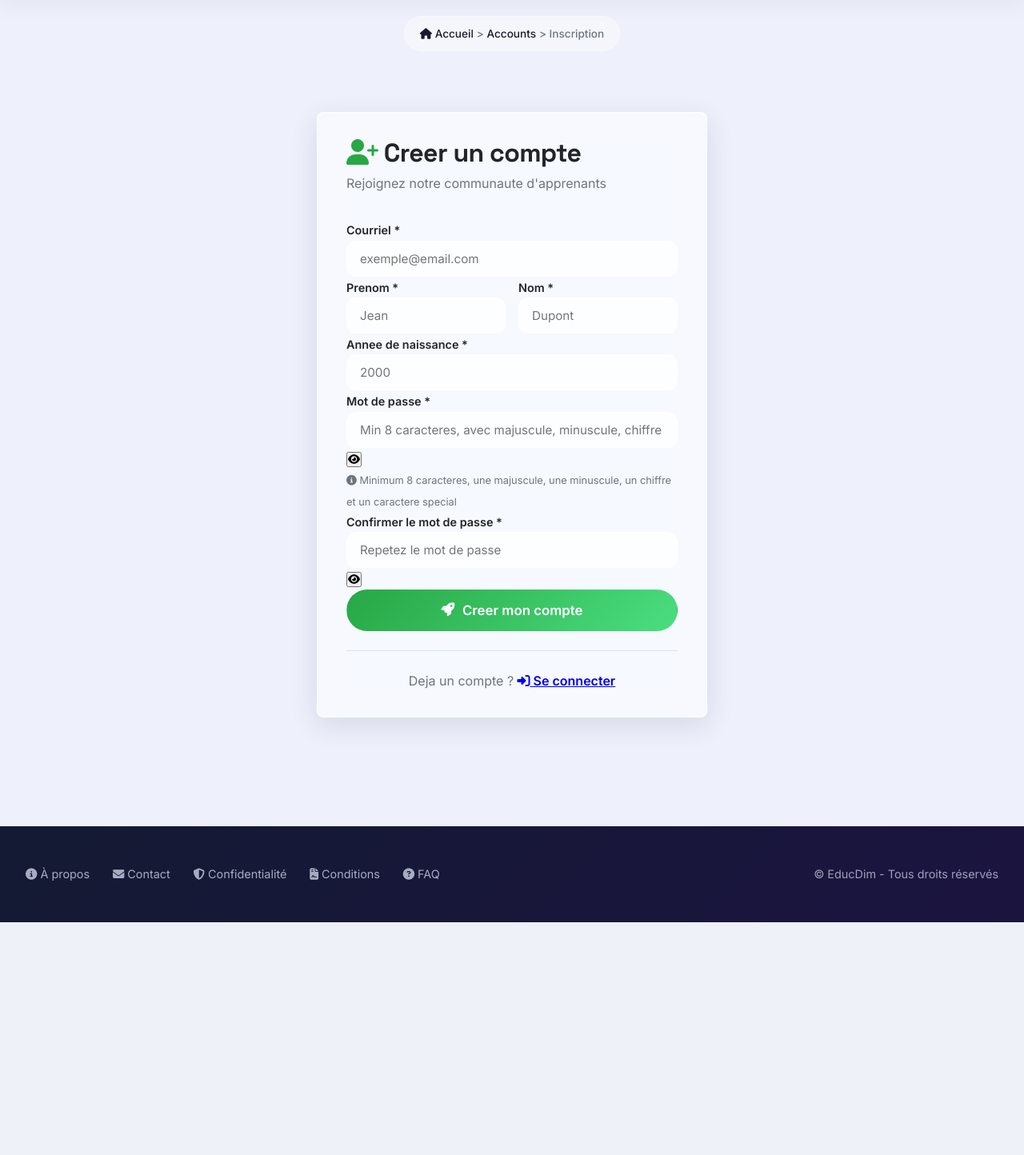
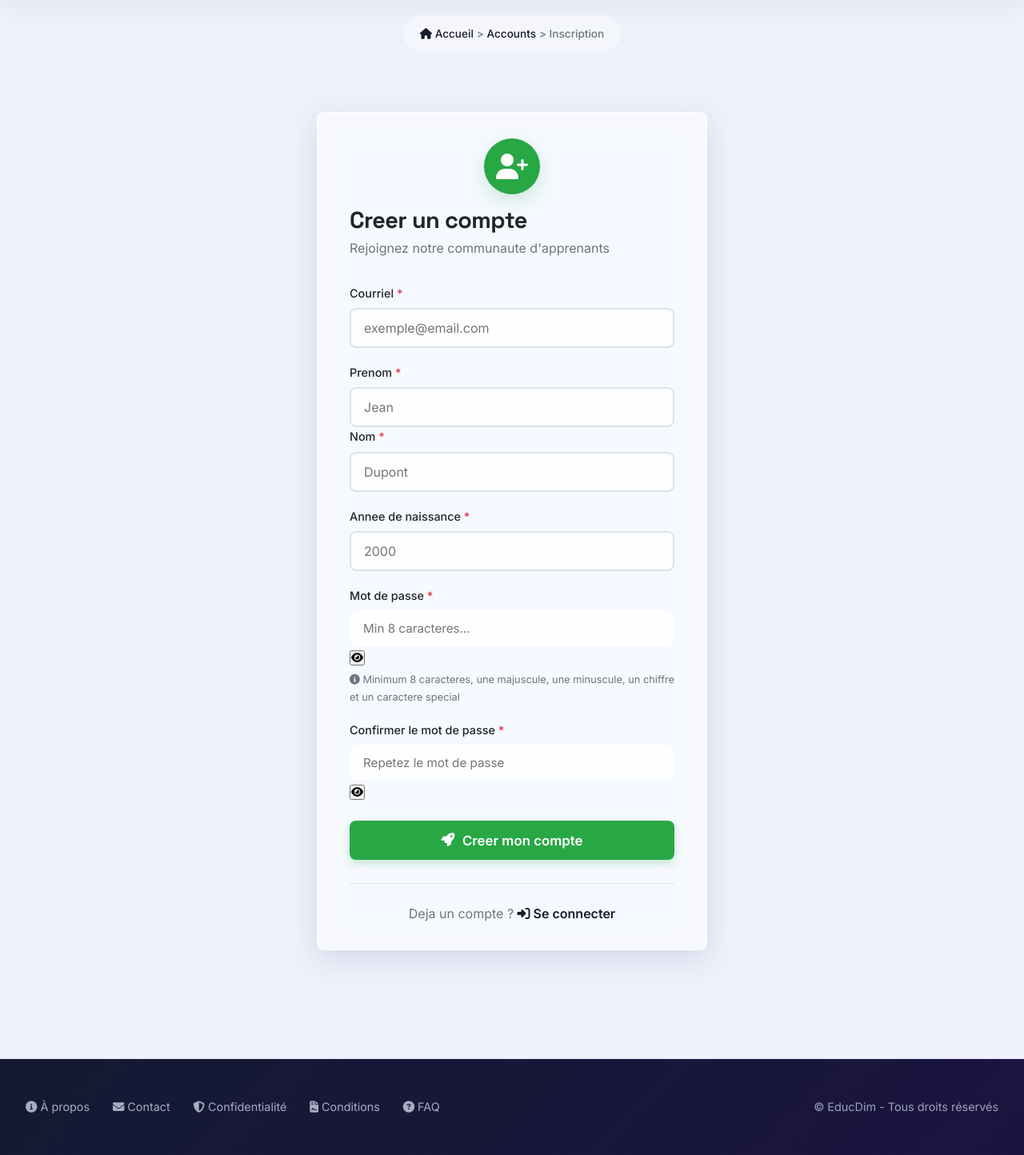
Before and after one commit to marcusblai32-ctrl/educdim, a Django app: page /fr/accounts/inscription/ in a window 1280 px wide. Shown: the part 71-1515 px from the top of the page at 80% size. Before the commit the page ends 1224 px from the top, so only its background shows below. Run offline with Django 5.2, Linux system fonts and the light colour scheme; data comes from the database, SQL or seed files in the repository; data that the repository does not hold is empty.

Commit message:
Update signup.html

```diff
--- a/templates/accounts/signup.html
+++ b/templates/accounts/signup.html
@@ -13,23 +13,33 @@
     .password-field input[type="password"],
     .password-field input[type="text"] {
         width: 100%;
-        padding: 0.7rem 3rem 0.7rem 1rem;
-        border: 1px solid var(--border, #dee2e6);
-        border-radius: var(--radius, 4px);
+        padding: 0.7rem 3.2rem 0.7rem 1rem;
+        border: 2px solid var(--border, #dee2e6);
+        border-radius: var(--radius, 8px);
         font-size: 1rem;
-        transition: border-color 0.3s;
+        transition: all 0.3s cubic-bezier(0.4, 0, 0.2, 1);
         box-sizing: border-box;
+        background: var(--white, #ffffff);
+        color: var(--text, #212529);
+        height: 50px;
+        font-family: inherit;
     }
 
     .password-field input:focus {
         border-color: var(--primary, #1a1a2e);
         outline: none;
-        box-shadow: 0 0 0 3px rgba(26, 26, 46, 0.1);
+        box-shadow: 0 0 0 4px rgba(26, 26, 46, 0.08), 0 2px 8px rgba(0,0,0,0.05);
+        transform: translateY(-1px);
+    }
+
+    .password-field input::placeholder {
+        color: var(--text-muted, #6c757d);
+        opacity: 0.7;
     }
 
     .toggle-password {
         position: absolute;
-        right: 12px;
+        right: 14px;
         top: 50%;
         transform: translateY(-50%);
         background: none;
@@ -37,81 +47,208 @@
         cursor: pointer;
         color: var(--text-muted, #6c757d);
         font-size: 1.1rem;
-        padding: 5px 8px;
-        transition: color 0.3s;
+        padding: 8px;
+        transition: all 0.3s ease;
         z-index: 2;
-        border-radius: 4px;
+        border-radius: 50%;
+        line-height: 1;
+        display: flex;
+        align-items: center;
+        justify-content: center;
+        width: 38px;
+        height: 38px;
     }
 
     .toggle-password:hover {
         color: var(--primary, #1a1a2e);
-        background: rgba(26, 26, 46, 0.05);
+        background: rgba(26, 26, 46, 0.06);
+        transform: translateY(-50%) scale(1.05);
+    }
+
+    .toggle-password:active {
+        transform: translateY(-50%) scale(0.92);
     }
 
     .toggle-password:focus {
         outline: none;
-        box-shadow: 0 0 0 2px rgba(26, 26, 46, 0.2);
+        box-shadow: 0 0 0 3px rgba(26, 26, 46, 0.12);
+    }
+
+    .toggle-password i {
+        font-size: 1.2rem;
+        transition: transform 0.3s ease;
+        pointer-events: none;
+    }
+
+    .toggle-password.visible i {
+        color: var(--primary, #1a1a2e);
+    }
+
+    .auth-container .card {
+        animation: slideUp 0.5s ease-out;
+    }
+
+    @keyframes slideUp {
+        from {
+            opacity: 0;
+            transform: translateY(30px);
+        }
+        to {
+            opacity: 1;
+            transform: translateY(0);
+        }
+    }
+
+    /* Form row responsive */
+    .form-row {
+        display: grid;
+        grid-template-columns: 1fr 1fr;
+        gap: 1rem;
+    }
+
+    @media (max-width: 600px) {
+        .form-row {
+            grid-template-columns: 1fr;
+        }
+    }
+
+    @media (max-width: 480px) {
+        .password-field input {
+            height: 44px;
+            font-size: 0.95rem;
+            padding: 0.6rem 2.8rem 0.6rem 0.8rem;
+        }
+        .toggle-password {
+            width: 34px;
+            height: 34px;
+            right: 10px;
+            font-size: 1rem;
+        }
+        .toggle-password i {
+            font-size: 1rem;
+        }
+        .auth-container .card {
+            padding: 1.5rem !important;
+        }
+    }
+
+    [data-bs-theme="dark"] .password-field input {
+        background: var(--dark, #2d2d2d);
+        border-color: var(--border, #444);
+        color: var(--text, #e0e0e0);
+    }
+
+    [data-bs-theme="dark"] .password-field input:focus {
+        border-color: var(--primary, #1a1a2e);
+        box-shadow: 0 0 0 4px rgba(26, 26, 46, 0.15);
+    }
+
+    [data-bs-theme="dark"] .toggle-password:hover {
+        background: rgba(255,255,255,0.06);
     }
 </style>
 {% endblock %}
 
 {% block content %}
 <div class="auth-container">
-  <div class="card">
+  <div class="card" style="max-width:500px; margin:0 auto; padding:2rem 2.5rem;">
     <div class="text-center" style="margin-bottom:2rem;">
-      <h1 style="font-size:2rem; font-weight:800;"><i class="fas fa-user-plus" style="color:var(--success);"></i> {% trans "Creer un compte" %}</h1>
-      <p style="color:var(--text-muted);">{% trans "Rejoignez notre communaute d'apprenants" %}</p>
+      <div style="width:70px; height:70px; border-radius:50%; background:var(--success); display:flex; align-items:center; justify-content:center; margin:0 auto 1rem; box-shadow:0 8px 24px rgba(40,167,69,0.2);">
+        <i class="fas fa-user-plus" style="color:#fff; font-size:2rem;"></i>
+      </div>
+      <h1 style="font-size:1.8rem; font-weight:700; margin:0;">{% trans "Creer un compte" %}</h1>
+      <p style="color:var(--text-muted); margin-top:0.3rem;">{% trans "Rejoignez notre communaute d'apprenants" %}</p>
     </div>
+
     <form method="post">
       {% csrf_token %}
       {{ form.non_field_errors }}
-      <div class="form-group">
-        <label for="id_email">{% trans "Email" %} <span class="required-star">*</span></label>
-        <input type="email" name="email" id="id_email" class="form-control" placeholder="exemple@email.com" required value="{{ form.email.value|default:'' }}">
+
+      <div class="form-group" style="margin-bottom:1.2rem;">
+        <label for="id_email" style="display:block; margin-bottom:0.4rem; font-weight:500; font-size:0.9rem;">
+          {% trans "Email" %} <span style="color:var(--danger);">*</span>
+        </label>
+        <input type="email" name="email" id="id_email" class="form-control"
+               style="width:100%; padding:0.7rem 1rem; border:2px solid var(--border, #dee2e6); border-radius:var(--radius,8px); font-size:1rem; transition:all 0.3s; box-sizing:border-box; height:50px;"
+               placeholder="exemple@email.com" required value="{{ form.email.value|default:'' }}">
         {{ form.email.errors }}
       </div>
-      <div class="form-row" style="display:grid; grid-template-columns:1fr 1fr; gap:1rem;">
+
+      <div class="form-row" style="margin-bottom:1.2rem;">
         <div class="form-group">
-          <label for="id_first_name">{% trans "Prenom" %} <span class="required-star">*</span></label>
-          <input type="text" name="first_name" id="id_first_name" class="form-control" placeholder="Jean" required value="{{ form.first_name.value|default:'' }}">
+          <label for="id_first_name" style="display:block; margin-bottom:0.4rem; font-weight:500; font-size:0.9rem;">
+            {% trans "Prenom" %} <span style="color:var(--danger);">*</span>
+          </label>
+          <input type="text" name="first_name" id="id_first_name" class="form-control"
+                 style="width:100%; padding:0.7rem 1rem; border:2px solid var(--border, #dee2e6); border-radius:var(--radius,8px); font-size:1rem; transition:all 0.3s; box-sizing:border-box; height:50px;"
+                 placeholder="Jean" required value="{{ form.first_name.value|default:'' }}">
           {{ form.first_name.errors }}
         </div>
         <div class="form-group">
-          <label for="id_last_name">{% trans "Nom" %} <span class="required-star">*</span></label>
-          <input type="text" name="last_name" id="id_last_name" class="form-control" placeholder="Dupont" required value="{{ form.last_name.value|default:'' }}">
+          <label for="id_last_name" style="display:block; margin-bottom:0.4rem; font-weight:500; font-size:0.9rem;">
+            {% trans "Nom" %} <span style="color:var(--danger);">*</span>
+          </label>
+          <input type="text" name="last_name" id="id_last_name" class="form-control"
+                 style="width:100%; padding:0.7rem 1rem; border:2px solid var(--border, #dee2e6); border-radius:var(--radius,8px); font-size:1rem; transition:all 0.3s; box-sizing:border-box; height:50px;"
+                 placeholder="Dupont" required value="{{ form.last_name.value|default:'' }}">
           {{ form.last_name.errors }}
         </div>
       </div>
-      <div class="form-group">
-        <label for="id_birth_year">{% trans "Annee de naissance" %} <span class="required-star">*</span></label>
-        <input type="number" name="birth_year" id="id_birth_year" class="form-control" placeholder="2000" min="1900" max="2026" required value="{{ form.birth_year.value|default:'' }}">
+
+      <div class="form-group" style="margin-bottom:1.2rem;">
+        <label for="id_birth_year" style="display:block; margin-bottom:0.4rem; font-weight:500; font-size:0.9rem;">
+          {% trans "Annee de naissance" %} <span style="color:var(--danger);">*</span>
+        </label>
+        <input type="number" name="birth_year" id="id_birth_year" class="form-control"
+               style="width:100%; padding:0.7rem 1rem; border:2px solid var(--border, #dee2e6); border-radius:var(--radius,8px); font-size:1rem; transition:all 0.3s; box-sizing:border-box; height:50px;"
+               placeholder="2000" min="1900" max="2026" required value="{{ form.birth_year.value|default:'' }}">
         {{ form.birth_year.errors }}
       </div>
-      <div class="form-group">
-        <label for="id_password1">{% trans "Mot de passe" %} <span class="required-star">*</span></label>
+
+      <div class="form-group" style="margin-bottom:1.2rem;">
+        <label for="id_password1" style="display:block; margin-bottom:0.4rem; font-weight:500; font-size:0.9rem;">
+          {% trans "Mot de passe" %} <span style="color:var(--danger);">*</span>
+        </label>
         <div class="password-field">
-          <input type="password" name="password1" id="id_password1" class="form-control" placeholder="{% trans 'Min 8 caracteres, avec majuscule, minuscule, chiffre et caractere special' %}" required>
+          <input type="password" name="password1" id="id_password1" class="form-control"
+                 placeholder="{% trans 'Min 8 caracteres...' %}" required>
           <button type="button" class="toggle-password" id="togglePassword1" aria-label="Afficher le mot de passe">
             <i class="fas fa-eye"></i>
           </button>
         </div>
-        <small style="color:var(--text-muted); font-size:0.8rem;"><i class="fas fa-info-circle"></i> {% trans "Minimum 8 caracteres, une majuscule, une minuscule, un chiffre et un caractere special" %}</small>
+        <small style="color:var(--text-muted); font-size:0.8rem; display:block; margin-top:0.3rem;">
+          <i class="fas fa-info-circle"></i> {% trans "Minimum 8 caracteres, une majuscule, une minuscule, un chiffre et un caractere special" %}
+        </small>
         {{ form.password1.errors }}
       </div>
-      <div class="form-group">
-        <label for="id_password2">{% trans "Confirmer le mot de passe" %} <span class="required-star">*</span></label>
+
+      <div class="form-group" style="margin-bottom:1.5rem;">
+        <label for="id_password2" style="display:block; margin-bottom:0.4rem; font-weight:500; font-size:0.9rem;">
+          {% trans "Confirmer le mot de passe" %} <span style="color:var(--danger);">*</span>
+        </label>
         <div class="password-field">
-          <input type="password" name="password2" id="id_password2" class="form-control" placeholder="{% trans 'Repetez le mot de passe' %}" required>
+          <input type="password" name="password2" id="id_password2" class="form-control"
+                 placeholder="{% trans 'Repetez le mot de passe' %}" required>
           <button type="button" class="toggle-password" id="togglePassword2" aria-label="Afficher le mot de passe">
             <i class="fas fa-eye"></i>
           </button>
         </div>
         {{ form.password2.errors }}
       </div>
-      <button type="submit" class="btn btn-success btn-block btn-lg"><i class="fas fa-rocket"></i> {% trans "Creer mon compte" %}</button>
+
+      <button type="submit" class="btn btn-success btn-block btn-lg"
+              style="width:100%; padding:0.9rem; background:var(--success, #28a745); color:#fff; border:none; border-radius:var(--radius,8px); font-size:1.05rem; font-weight:600; cursor:pointer; transition:all 0.3s ease; box-shadow:0 4px 12px rgba(40,167,69,0.25); display:flex; align-items:center; justify-content:center; gap:0.6rem;">
+        <i class="fas fa-rocket"></i> {% trans "Creer mon compte" %}
+      </button>
     </form>
-    <div style="margin-top:1.5rem; text-align:center; border-top:1px solid var(--border); padding-top:1.5rem;">
-      <p style="color:var(--text-muted);">{% trans "Deja un compte ?" %} <a href="{% url 'accounts:login' %}" style="font-weight:600;"><i class="fas fa-sign-in-alt"></i> {% trans "Se connecter" %}</a></p>
+
+    <div style="margin-top:1.8rem; text-align:center; border-top:1px solid var(--border); padding-top:1.5rem;">
+      <p style="color:var(--text-muted); margin:0;">
+        {% trans "Deja un compte ?" %}
+        <a href="{% url 'accounts:login' %}" style="color:var(--primary); text-decoration:none; font-weight:600; transition:color 0.3s;">
+          <i class="fas fa-sign-in-alt"></i> {% trans "Se connecter" %}
+        </a>
+      </p>
     </div>
   </div>
 </div>
@@ -123,10 +260,12 @@
         const password1 = document.getElementById('id_password1');
         if (toggle1 && password1) {
             toggle1.addEventListener('click', function() {
-                const type = password1.getAttribute('type') === 'password' ? 'text' : 'password';
-                password1.setAttribute('type', type);
-                this.querySelector('i').classList.toggle('fa-eye');
-                this.querySelector('i').classList.toggle('fa-eye-slash');
+                const isPassword = password1.getAttribute('type') === 'password';
+                password1.setAttribute('type', isPassword ? 'text' : 'password');
+                const icon = this.querySelector('i');
+                icon.classList.toggle('fa-eye');
+                icon.classList.toggle('fa-eye-slash');
+                this.classList.toggle('visible');
             });
         }
 
@@ -135,10 +274,12 @@
         const password2 = document.getElementById('id_password2');
         if (toggle2 && password2) {
             toggle2.addEventListener('click', function() {
-                const type = password2.getAttribute('type') === 'password' ? 'text' : 'password';
-                password2.setAttribute('type', type);
-                this.querySelector('i').classList.toggle('fa-eye');
-                this.querySelector('i').classList.toggle('fa-eye-slash');
+                const isPassword = password2.getAttribute('type') === 'password';
+                password2.setAttribute('type', isPassword ? 'text' : 'password');
+                const icon = this.querySelector('i');
+                icon.classList.toggle('fa-eye');
+                icon.classList.toggle('fa-eye-slash');
+                this.classList.toggle('visible');
             });
         }
     });
```
